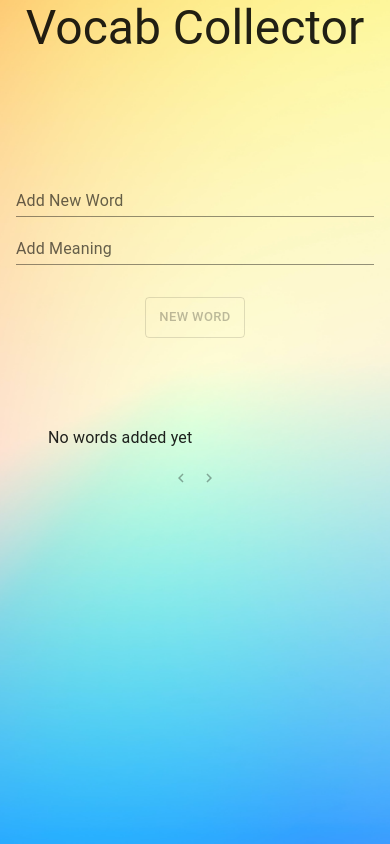
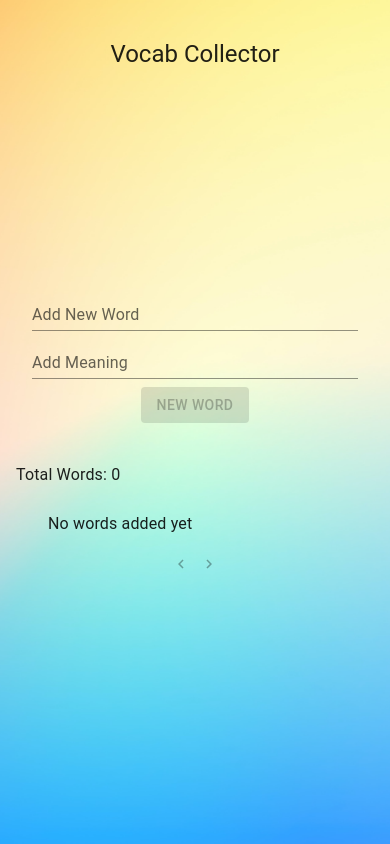
Before and after one commit to Pannu786/vocab-collector, a React (Vite) app: page / in a window 390 px wide. Built offline with nearby package versions, Linux system fonts and the light colour scheme.

Commit message:
word counter added and fixed the mobile screen size

```diff
--- a/src/App.jsx
+++ b/src/App.jsx
@@ -6,6 +6,8 @@ import WordsList from './components/WordsList';
 import wallpic from './assets/wallpic.jpg';
 
 const App = () => {
+  const [totalWords, setTotalWords] = useState(0);
+
   const [words, setWords] = useState([]); // initialize the words state as an empty array
 
   const [editWord, setEditWord] = useState('');
@@ -36,6 +38,15 @@ const App = () => {
     ]);
     setWord('');
     setMeaning('');
+
+    setTotalWords(totalWords + 1);
+  };
+
+  const deleteWord = (i) => {
+    const updateWords = words.filter((w, index) => index !== i);
+    setWords(updateWords);
+
+    setTotalWords(totalWords - 1);
   };
 
   return (
@@ -65,10 +76,11 @@ const App = () => {
               gutterBottom
               sx={{
                 position: 'fixed',
-                top: 0,
+              top: 40,
                 left: 0,
                 right: 0,
                 textAlign: 'center',
+                fontSize: { xs: '1.5rem', md: '2rem', },
               }}
             >
               Vocab Collector
@@ -79,6 +91,8 @@ const App = () => {
               `{word} already exists`
             </Alert>
           )}
+
+          <Box sx={{ mb: '1rem' }}>
             <AddWordsForm
               word={word}
               meaning={meaning}
@@ -86,7 +100,11 @@ const App = () => {
               setMeaning={setMeaning}
               addWord={addWord}
             />
-
+          </Box>
+          <Typography variant='p' sx={{ mb: '1rem' }}>
+            Total Words: {totalWords}
+          </Typography>
+          <Box sx={{ mb: '2rem' }}>
             <WordsList
               words={words}
               setWords={setWords}
@@ -98,7 +116,9 @@ const App = () => {
               setEditMeaning={setEditMeaning}
               setEditWord={setEditWord}
               setMeaning={setMeaning}
+              deleteWord={deleteWord}
             />
+          </Box>
         </Container>
       </Box>
     </>
--- a/src/components/AddWordsForm.jsx
+++ b/src/components/AddWordsForm.jsx
@@ -4,16 +4,7 @@ const AddWordsForm = ({ word, setWord, meaning, setMeaning, addWord }) => {
   return (
     <Container
       sx={{
-        position: 'fixed',
-        top: 59,
-        left: 0,
-        right: 0,
         zIndex: 1,
-        '@media (max-width: 600px)': {
-          // adjust for smaller screens
-          top: '20%',
-          maxHeight: '70vh',
-        },
         textAlgin: 'center',
       }}
       maxWidth='sm'
@@ -31,16 +22,20 @@ const AddWordsForm = ({ word, setWord, meaning, setMeaning, addWord }) => {
           value={meaning}
           onChange={(e) => setMeaning(e.target.value)}
         />
-        <Button
+        <Box
           size='small'
           variant='outlined'
-          sx={{ m: 'auto', p: 1, width: 100, my: 4 }}
-          onClick={addWord}
-          font='bold'
-          disabled={!word || !meaning}
+          sx={{ m: 'auto', p: 1, mb: '1rem' }}
         >
-          New Word
-        </Button>
+          <Button
+            variant='contained'
+            onClick={addWord}
+            font='bold'
+            disabled={!word || !meaning}
+          >
+            New Word
+          </Button>
+        </Box>
       </Box>
     </Container>
   );
--- a/src/components/DeleteWords.jsx
+++ b/src/components/DeleteWords.jsx
@@ -3,7 +3,7 @@ import { IconButton } from '@mui/material';
 import DeleteIcon from '@mui/icons-material/Delete';
 import DeleteConfirmation from './DeleteConfirmation';
 
-const DeleteWords = ({ setWords, i, meaning, word, words }) => {
+const DeleteWords = ({ setWords, i, meaning, word, words, deleteWord }) => {
   const [confirmationOpen, setConfirmationOpen] = useState(false);
 
   const handleDelete = () => {
@@ -12,9 +12,9 @@ const DeleteWords = ({ setWords, i, meaning, word, words }) => {
 
   const handleConfirmDelete = () => {
     if (words) {
-      const filteredWords = words.filter((w, index) => index !== i);
-      setWords(filteredWords);
+      deleteWord(i);
     }
+
     setConfirmationOpen(false);
   };
 
--- a/src/components/WordsList.jsx
+++ b/src/components/WordsList.jsx
@@ -21,6 +21,7 @@ const WordsList = ({
   setEditWord,
   editMeaning,
   setEditMeaning,
+  deleteWord,
 }) => {
   const [page, setPage] = useState(1);
   const numPages = Math.ceil(words.length / PAGE_SIZE);
@@ -31,11 +32,21 @@ const WordsList = ({
 
   return (
     <Container fixed maxWidth='md' sx={{ flexGrow: 1 }}>
-      <List sx={{ maxHeight: '20rem', overflow: 'auto', top: 5 }}>
+      <List
+        sx={{
+          maxHeight: '20rem',
+          overflow: 'auto',
+          top: 5,
+          position: 'relative',
+        }}
+      >
         {words
           .slice((page - 1) * PAGE_SIZE, page * PAGE_SIZE)
           .map(({ word, meaning }, i) => (
-            <ListItem key={i}>
+            <ListItem
+              key={i}
+              sx={{ display: 'flex', justifyContent: 'space-between' }}
+            >
               <ListItemText primary={word} secondary={meaning} />{' '}
               <DeleteWords
                 i={i}
@@ -43,6 +54,7 @@ const WordsList = ({
                 words={words}
                 meaning={meaning}
                 word={word}
+                deleteWord={deleteWord}
               />
               <EditWord
                 words={words}
```
Lines whose indentation alone changed are shown as unchanged.
